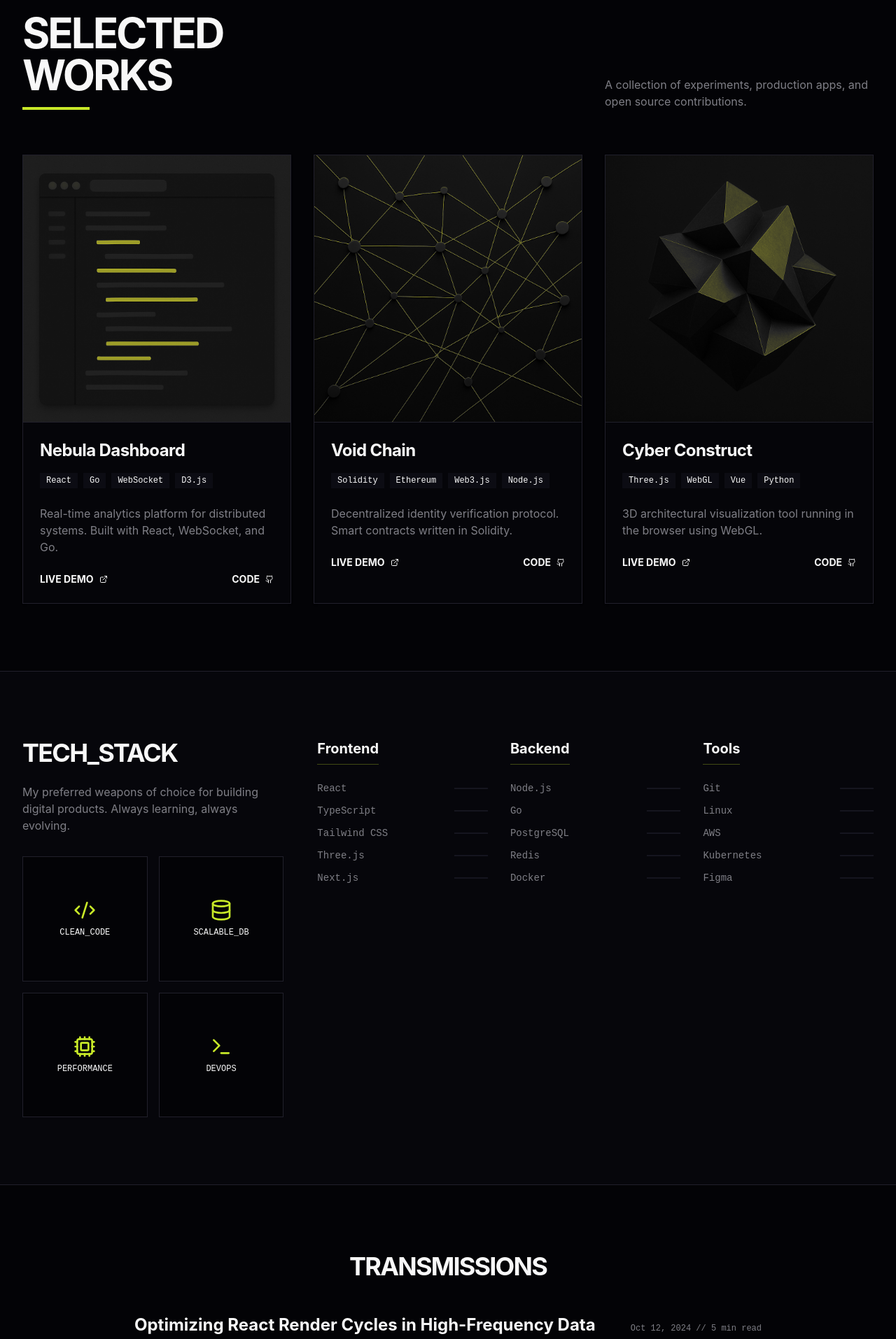
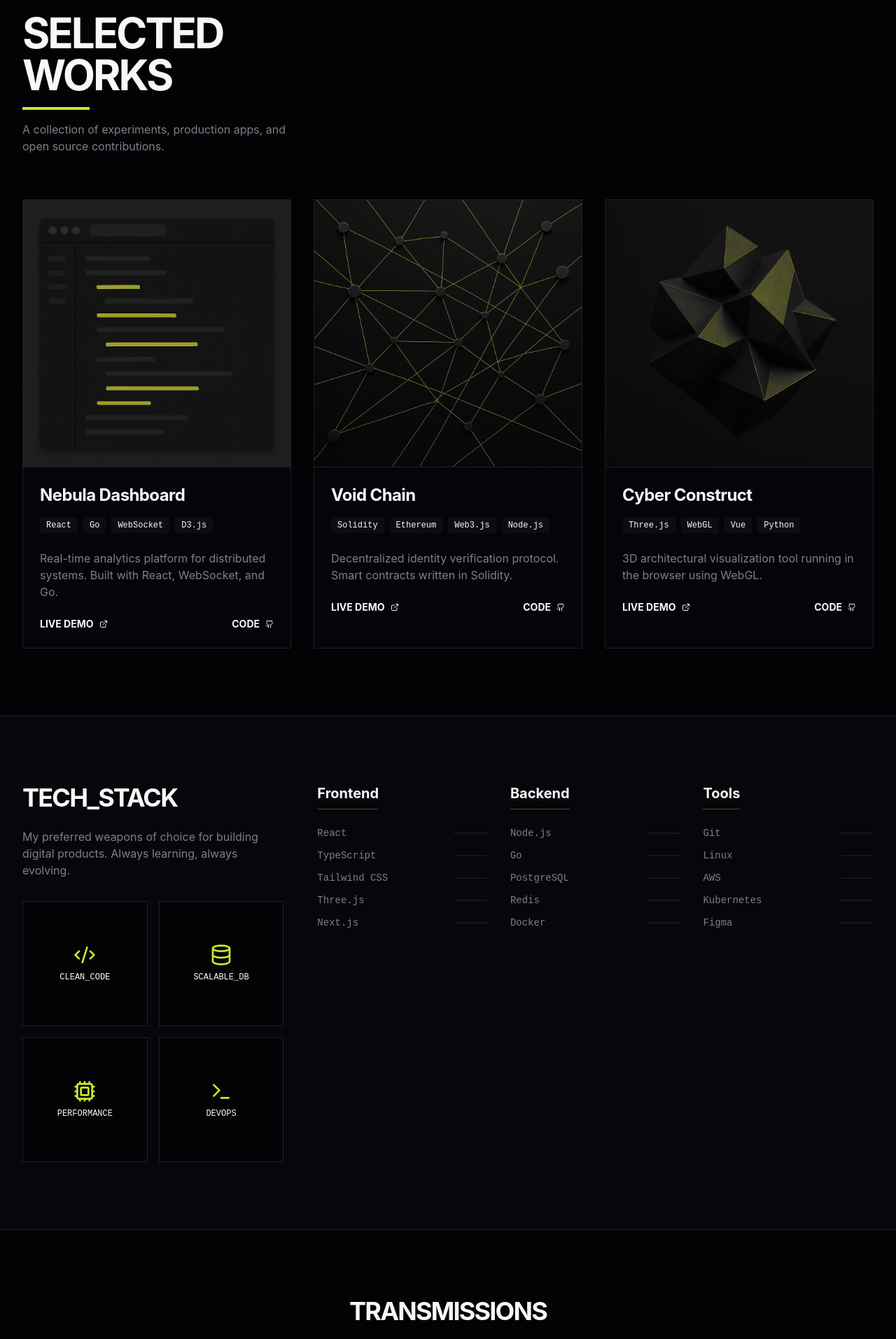
Before and after one commit to zippystarter/template-devstarter, a Next.js app: page / in a window 1280 px wide. Shown: the part 880-2794 px from the top of the page at 70% size. Built offline with nearby package versions, Linux system fonts and the light colour scheme.

Commit message:
Dynamic cols

```diff
--- a/app/globals.css
+++ b/app/globals.css
@@ -41,7 +41,6 @@
     --font-sans: "Space Grotesk", "Inter", sans-serif;
     --font-mono: "JetBrains Mono", monospace;
     --m: --spacing(4);
-    --g: --spacing(4);
     --safe-area-left: max(var(--m), env(safe-area-inset-left));
     --safe-area-right: max(var(--m), env(safe-area-inset-right));
 }
--- a/app/page.tsx
+++ b/app/page.tsx
@@ -251,7 +251,7 @@ export default function Home() {
         wrapperClassName="py-24 border-t border-border"
         className="mx-auto max-w-7xl flex-1"
       >
-        <div className="flex flex-col md:flex-row justify-between items-end mb-16 gap-4">
+        <div className="grid justify-between items-end mb-16 gap-4">
           <div>
             <h2 className="text-4xl md:text-6xl font-bold tracking-tighter mb-4">
               SELECTED
@@ -260,13 +260,13 @@ export default function Home() {
             </h2>
             <div className="h-1 w-24 bg-primary"></div>
           </div>
-          <p className="text-muted-foreground max-w-sm text-right md:text-left">
+          <p className="text-muted-foreground max-w-sm text-left">
             A collection of experiments, production apps, and open source
             contributions.
           </p>
         </div>
 
-        <div className="grid md:grid-cols-2 lg:grid-cols-3 gap-8">
+        <div className="grid grid-cols-[repeat(auto-fit,minmax(min(100%,250px),1fr))] gap-4 lg:gap-8">
           {projects.map((project, index) => (
             <Card
               key={index}
@@ -382,28 +382,28 @@ export default function Home() {
         </div>
       </Container>
       {/* Blog Section */}
-      <section id="blog" className="py-24 border-t border-border">
+      <Container id="blog" className="py-24 border-t border-border">
         <div className="container mx-auto">
-          <h2 className="text-4xl font-bold tracking-tighter mb-12 text-center">
-            TRANSMISSIONS
+          <h2 className="text-4xl font-bold tracking-tighter mb-12 lg:text-center uppercase">
+            Transmissions
           </h2>
 
-          <div className="space-y-8 max-w-4xl mx-auto">
+          <div className="space-y-8 max-w-7xl mx-auto">
             {blogPosts.map((post, index) => (
-              <div key={index} className="group cursor-pointer">
-                <div className="flex flex-col md:flex-row md:items-baseline justify-between mb-2">
-                  <h3 className="text-2xl font-bold group-hover:text-primary transition-colors">
+              <Link href="#" key={index} className="group">
+                <div className="grid gap-4 items-baseline justify-between mb-2">
+                  <h3 className="text-2xl font-bold group-hover:text-primary transition-colors text-balance">
                     {post.title}
                   </h3>
-                  <span className="font-mono text-xs text-muted-foreground whitespace-nowrap md:ml-4">
-                    {post.date} // {post.readTime}
+                  <span className="font-mono text-xs text-muted-foreground whitespace-nowrap">
+                    {post.date} / {post.readTime}
                   </span>
                 </div>
                 <p className="text-muted-foreground mb-4 max-w-2xl">
                   {post.excerpt}
                 </p>
                 <div className="h-[1px] w-full bg-border group-hover:bg-primary/50 transition-colors"></div>
-              </div>
+              </Link>
             ))}
           </div>
 
@@ -416,9 +416,9 @@ export default function Home() {
             </Button>
           </div>
         </div>
-      </section>
+      </Container>
       {/* Contact Section */}
-      <section id="contact" className="py-24 bg-card border-t border-border">
+      <Container id="contact" className="py-24 bg-card border-t border-border">
         <div className="container mx-auto max-w-2xl">
           <div className="text-center mb-12">
             <h2 className="text-4xl font-bold tracking-tighter mb-4">
@@ -481,7 +481,7 @@ export default function Home() {
             </Button>
           </form>
         </div>
-      </section>
+      </Container>
       {/* Footer */}
       <footer className="py-8 border-t border-border bg-background text-center">
         <div className="container mx-auto">
```
